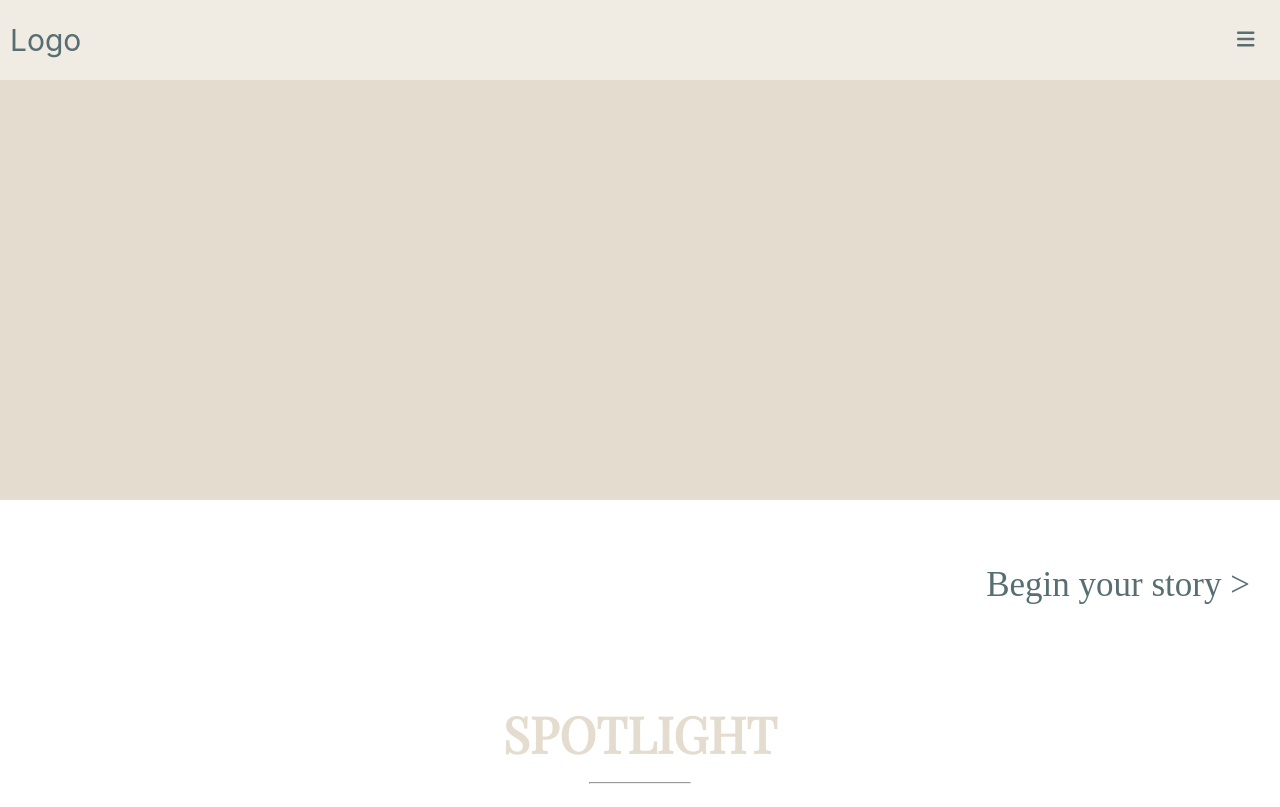
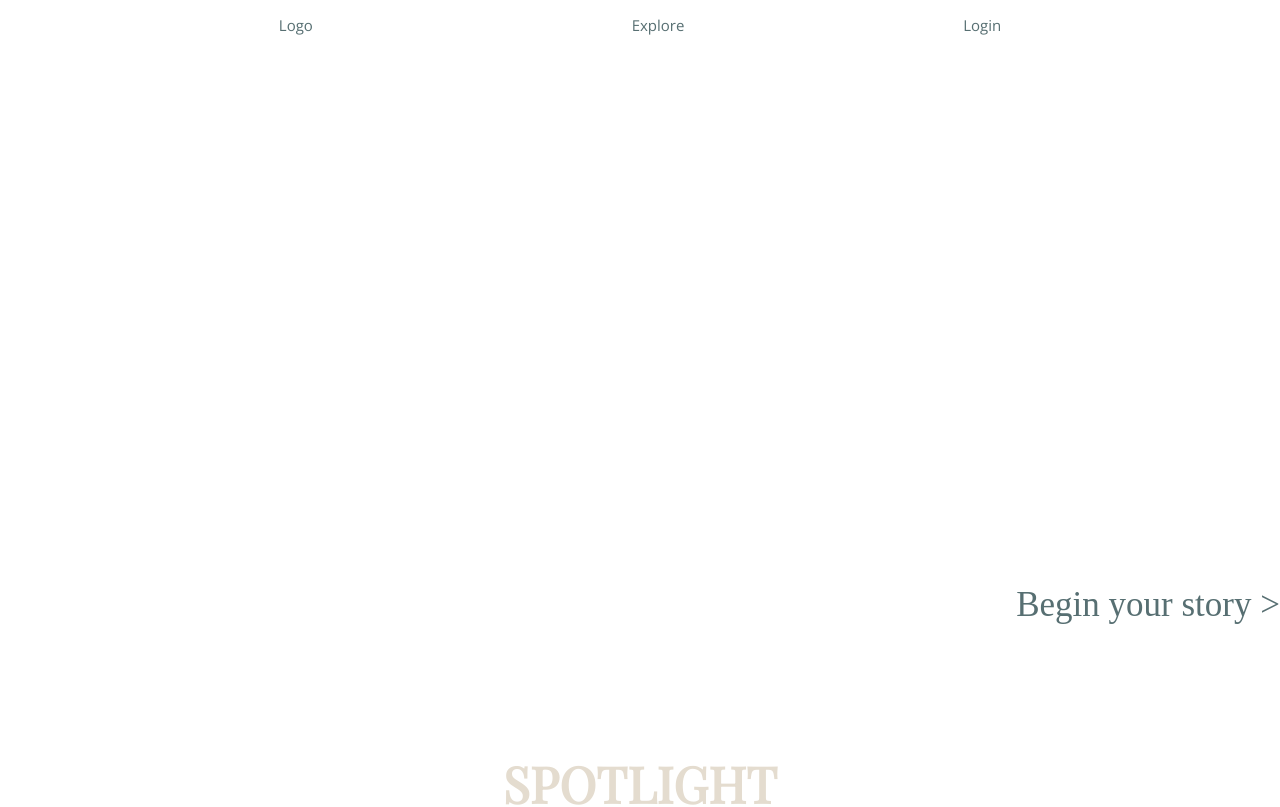
Before and after one commit to Kozan-Morimoto/book-client, a React (Create React App) app: page / in a window 1280 px wide. Shown: the top 807 px of the page. Built offline with nearby package versions, Linux system fonts and the light colour scheme; no server answers; a web font is replaced by a local one.

Commit message:
Made navbar simple for testing, removed main poster

```diff
--- a/src/Components/Home/Home.module.css
+++ b/src/Components/Home/Home.module.css
@@ -1,22 +1,26 @@
 .top {
     height: 100%;
+    text-align: center;
 }
 
 .mainPoster {
     display: block;
-    width: 100vw;
+    width: 200px;
     height: 500px;
     margin: 0 auto;
-    background-color: var(--wet-porcelain);
+    background-color: #fff;
 }
 
 .topBtn {
     position: relative;
-    margin-top: 30px;
-    float: right;
-    margin-right: 30px;
+    height: 40px;
+    padding: 0;
     font-size: 35px;
     color: var(--dark-clay);
     font-family: var(--f-handwriting);
     text-decoration: none;
 }
+
+.topBtn p {
+    float: right;
+}
--- a/src/Components/Home/Home.tsx
+++ b/src/Components/Home/Home.tsx
@@ -1,27 +1,26 @@
 import React, { useContext } from 'react'
-import {myContext} from '../../Context'
+import { myContext } from '../../Context'
 import '../../GlobalStyles.css'
 import { IUser } from '../../types/maintypes'
-import HomeCSS from './Home.module.css'
+import styles from './Home.module.css'
 import Spotlight from './spotlight/Spotlight'
 
 function Home() {
 	const context = useContext(myContext) as IUser
 	return (
-		<div className={HomeCSS.home}>
-			<div className={HomeCSS.top}>
-				<div className={HomeCSS.mainPoster}></div>
-				<a className={HomeCSS.topBtn} href='/register'>
-					{
-						context ? <p>Welcome back {context.username}</p>
-						: <p>Begin your story {'>'}</p>
-					}
-
+		<div className={styles.home}>
+			<div className={styles.top}>
+					<div className={styles.mainPoster}></div>
+				<a className={styles.topBtn} href='/register'>
+					{context ? (
+						<p>Welcome back {context.username}</p>
+					) : (
+						<p>Begin your story {'>'}</p>
+					)}
 				</a>
 			</div>
 
 			<Spotlight />
-
 		</div>
 	)
 }
--- a/src/Components/Home/spotlight/Spotlight.module.css
+++ b/src/Components/Home/spotlight/Spotlight.module.css
@@ -37,5 +37,5 @@
 
 .cardCover {
     display: block;
-    margin: 30px auto;
+    margin: 30px auto 0;
 }
--- a/src/Components/LoginRegister/LoginRegister.module.css
+++ b/src/Components/LoginRegister/LoginRegister.module.css
@@ -4,7 +4,7 @@
 
 .greeting {
     width: 100vw;
-    margin-top: 200px;
+    margin-top: 100px;
     display: inline-block;
 }
 
--- a/src/Components/NavBar/NavBar.module.css
+++ b/src/Components/NavBar/NavBar.module.css
@@ -1,70 +1,21 @@
 .navBar {
-	position: fixed;
+	height: 50px;
 }
 
-.bar {
-	background-color: var(--dry-porcelain);
-	top: 0;
-	height: 80px;
-	width: 100vw;
-	display: flex;
-	align-items: center;
-	justify-content: space-between;
+.navBar span {
+	margin-right: 40px;
 }
 
-.logo {
-	color: var(--dark-clay);
-	font-size: 30px;
-	margin-left: 10px;
-}
-
-.toggleA {
-    background-color: var(--dry-porcelain);
-    border: none;
-	color: var(--dark-clay);
-	font-size: 20px;
-	margin-right: 20px;
-}
-
-.toggleB {
-    background-color: inherit;
-    border: none;
-    color: var(--dry-porcelain);
-    font-size: 30px;
-    margin-left: 20px;
-}
-
-.nav {
-	height: 80px;
-	background-color: var(--dark-clay);
-	transform: translateY(-200%);
-	transition: transform ease 400ms;
-    display: block;
-	font-family: var(--f-sans);
-}
-
-.nav.active {
-    transform: translateY(-100%);
-}
-
-.navList {
+.navBar ul {
+	height: 100%;
+	margin: 0;
 	padding: 0;
-    padding-top: 20px;
-	margin: 0;
 	display: flex;
 	justify-content: space-evenly;
 	align-items: center;
+	text-decoration: none;
+	list-style: none;
+	font-size: 15px;
+	font-family: var(--f-sans-a);
+	color: var(--dark-clay);
 }
-
-.navItem {
-	list-style-type: none;
-	font-size: 20px;
-}
-
-.navItem a {
-	text-decoration: none;
-}
-
-.navItem, .navItem :active, .navItem :visited {
-	color: var(--dry-porcelain);
-}
--- a/src/Components/NavBar/NavBar.tsx
+++ b/src/Components/NavBar/NavBar.tsx
@@ -1,36 +1,17 @@
 import React from 'react'
-import { FontAwesomeIcon } from '@fortawesome/react-fontawesome'
-import { faBars, faTimes as faX } from '@fortawesome/free-solid-svg-icons'
+import { Link } from 'react-router-dom'
 import NavBarCSS from './NavBar.module.css'
 
 function NavBar() {
 	return (
-		<div className={NavBarCSS.navBar}>
-			<div className={NavBarCSS.bar}>
-				<a href="/"><div className={NavBarCSS.logo}>Logo</div></a>
+		<nav className={NavBarCSS.navBar}>
+			<ul>
+				<span><Link to='/'>Logo</Link></span>
 
-				<button className={NavBarCSS.toggleA} id='toggle-a'>
-					<FontAwesomeIcon icon={faBars} className={NavBarCSS.faBars} />
-				</button>
-			</div>
-			<nav className={NavBarCSS.nav} id='nav'>
-				<ul className={NavBarCSS.navList}>
-					<li className={NavBarCSS.navItem}>
-						<a href='/'>Home</a>
-					</li>
-					<li className={NavBarCSS.navItem}>
-						<a href='/'>Explore</a>
-					</li>
-					<li className={NavBarCSS.navItem}>
-						<a href='/login'>Login</a>
-					</li>
-
-					<button className={NavBarCSS.toggleB} id='toggle-b'>
-						<FontAwesomeIcon icon={faX} className={NavBarCSS.faTimes} />
-					</button>
-				</ul>
-			</nav>
-		</div>
+				<li><Link to='#'>Explore</Link></li>
+				<li><Link to='/login'>Login</Link></li>
+			</ul>
+		</nav>
 	)
 }
 
--- a/src/GlobalStyles.css
+++ b/src/GlobalStyles.css
@@ -12,6 +12,8 @@
 	--f-handwriting: 'Edu NSW ACT Foundation', cursive;
 	--f-sans: 'Poppins', 'Gill Sans', 'Gill Sans MT', Calibri, 'Trebuchet MS',
 		sans-serif;
+	--f-sans-a: 'Open Sans', 'Gill Sans', 'Gill Sans MT', Calibri, 'Trebuchet MS',
+	sans-serif;
 	--f-serif-display: 'Playfair Display', 'Open Sans', 'Gill Sans',
 		'Gill Sans MT', Calibri, 'Trebuchet MS', sans-serif;
 }
```
